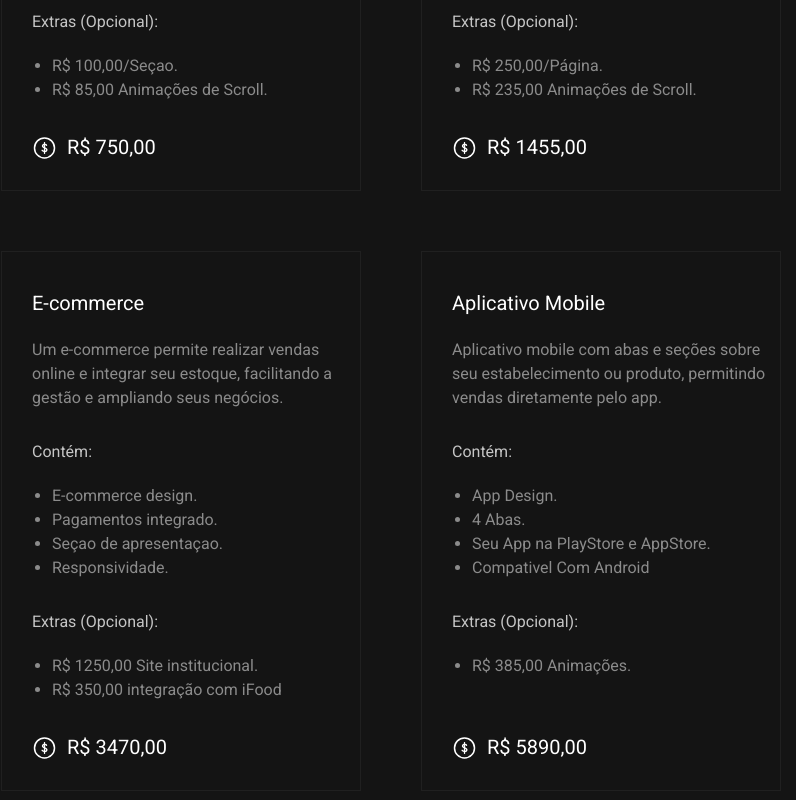
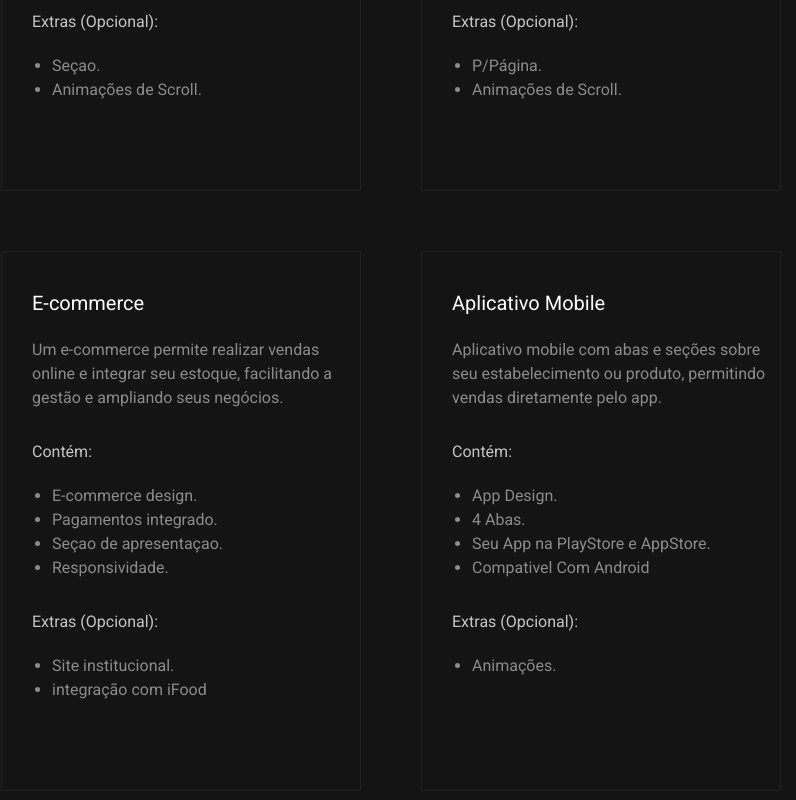
Before and after one commit to Spexxl/CatalystCode, a website: page src/index.html in a window 1280 px wide. Shown: the part 3000-3800 px from the top of the page, without its empty margins (249-1045 px from the left). Drawn offline with nearby package versions, Linux system fonts and the light colour scheme.

Commit message:
Hidden Prices

```diff
--- a/src/index.html
+++ b/src/index.html
@@ -216,11 +216,11 @@
                             <div class="flex flex-col justify-start gap-[20px]">
                                 <h1 class="text-[#C5C5C5] font-sans text-[16px]">Extras (Opcional):</h1>
                                 <ul class="text-[#8B8B8B] text-[16px] font-sans list-disc pl-[20px]">
-                                    <li>R$ 100,00/Seçao.</li>
-                                    <li>R$ 85,00 Animações de Scroll.</li>
+                                    <li>Seçao.</li>
+                                    <li>Animações de Scroll.</li>
                                 </ul>
                             </div>
-                            <div class="font-sans text-white text-[20px] flex justify-start items-center gap-[10px]">
+                            <div class="font-sans text-white text-[20px] flex justify-start items-center gap-[10px] invisible">
                                 <img src="./assets/CoinICON.svg"/>R$ 750,00
                             </div>
                         </div>
@@ -244,11 +244,11 @@
                             <div class="flex flex-col justify-start gap-[20px]">
                                 <h1 class="text-[#C5C5C5] font-sans text-[16px]">Extras (Opcional):</h1>
                                 <ul class="text-[#8B8B8B] text-[16px] font-sans list-disc pl-[20px]">
-                                    <li>R$ 250,00/Página.</li>
-                                    <li>R$ 235,00 Animações de Scroll.</li>
+                                    <li>P/Página.</li>
+                                    <li>Animações de Scroll.</li>
                                 </ul>
                             </div>
-                            <div class="font-sans text-white text-[20px] flex justify-start items-center gap-[10px]">
+                            <div class="font-sans text-white text-[20px] flex justify-start items-center gap-[10px] invisible">
                                 <img src="./assets/CoinICON.svg"/>R$ 1455,00
                             </div>
                         </div>
@@ -272,11 +272,11 @@
                             <div class="flex flex-col justify-start gap-[20px]">
                                 <h1 class="text-[#C5C5C5] font-sans text-[16px]">Extras (Opcional):</h1>
                                 <ul class="text-[#8B8B8B] text-[16px] font-sans list-disc pl-[20px]">
-                                    <li>R$ 1250,00 Site institucional.</li>
-                                    <li>R$ 350,00 integração com iFood</li>
+                                    <li>Site institucional.</li>
+                                    <li>integração com iFood</li>
                                 </ul>
                             </div>
-                            <div class="font-sans text-white text-[20px] flex justify-start items-center gap-[10px]">
+                            <div class="font-sans text-white text-[20px] flex justify-start items-center gap-[10px] invisible">
                                 <img src="./assets/CoinICON.svg"/>R$ 3470,00
                             </div>
                         </div>
@@ -299,11 +299,11 @@
                             <div class="flex flex-col justify-start gap-[20px]">
                                 <h1 class="text-[#C5C5C5] font-sans text-[16px]">Extras (Opcional):</h1>
                                 <ul class="text-[#8B8B8B] text-[16px] font-sans list-disc pl-[20px]">
-                                    <li>R$ 385,00 Animações.</li>
+                                    <li>Animações.</li>
                                     <li class="invisible"></li>
                                 </ul>
                             </div>
-                            <div class="font-sans text-white text-[20px] flex justify-start items-center gap-[10px]">
+                            <div class="font-sans text-white text-[20px] flex justify-start items-center gap-[10px] invisible">
                                 <img src="./assets/CoinICON.svg"/>R$ 5890,00
                             </div>
                         </div>
```
Also changed, not shown: src/output.css.
